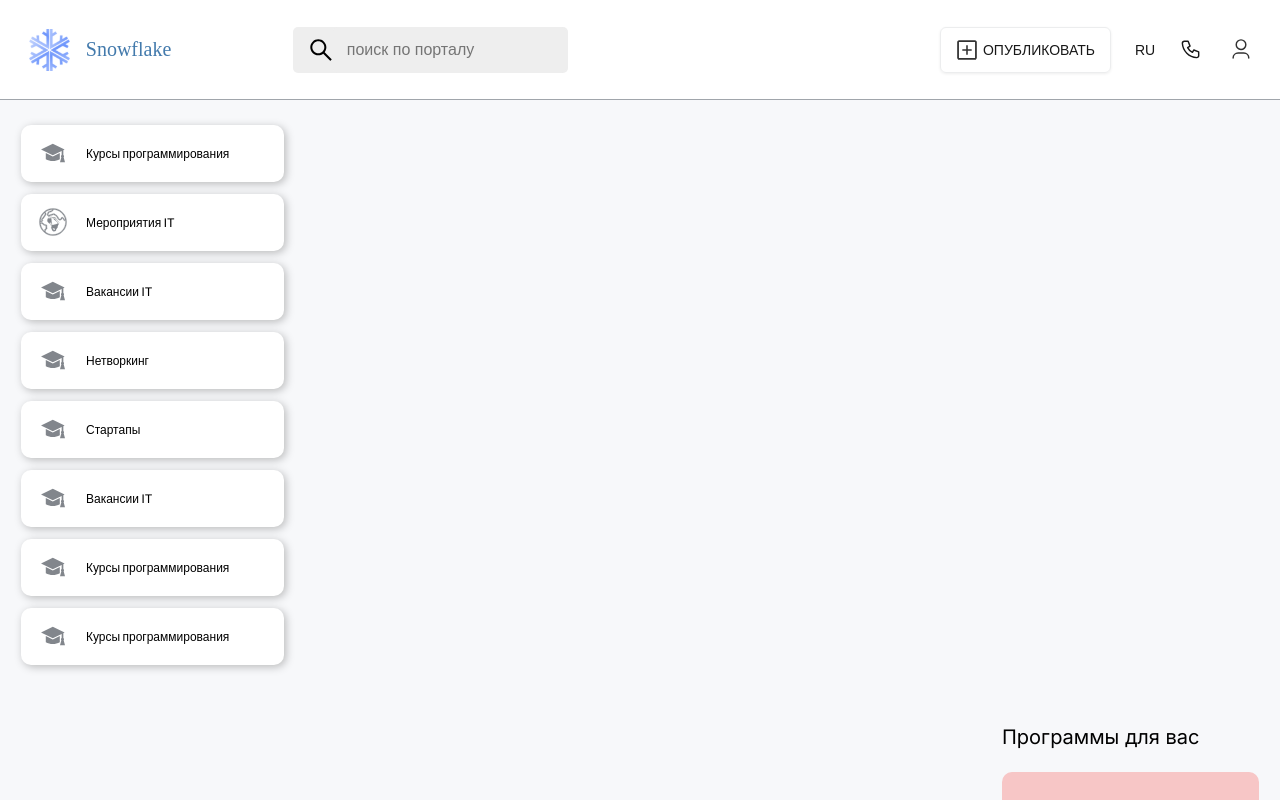
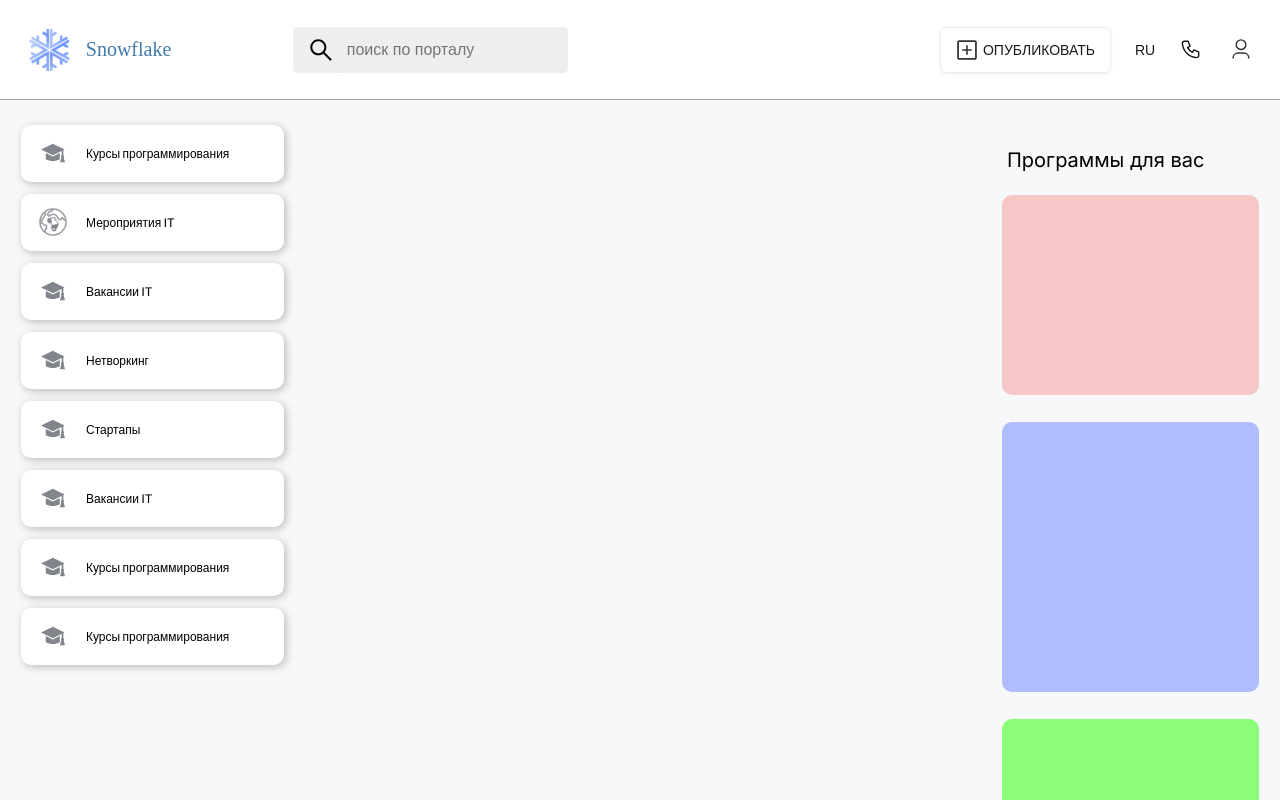
Before and after one commit to Ba1tur/News, a Next.js app: page / in a window 1280 px wide. Shown: the top 800 px of the page. Built offline with nearby package versions, Linux system fonts and the light colour scheme.

Commit message:
slidebar

```diff
--- a/components/Sidebar/Sidebar.module.scss
+++ b/components/Sidebar/Sidebar.module.scss
@@ -1,4 +1,5 @@
 .sidebar_section {
+  float: left;
   max-width: 280px;
   width: 100%;
   margin-top: 25px;
--- a/components/SidebarProgram/SidebarProgram.module.scss
+++ b/components/SidebarProgram/SidebarProgram.module.scss
@@ -11,7 +11,7 @@
         font-style: normal;
         font-weight: 400;
         line-height: normal;
-        padding: 23px 0;
+        padding: 23px 5px;
     }
     .slidebar_program_field {
         .slidebar_program_field_content {
```
